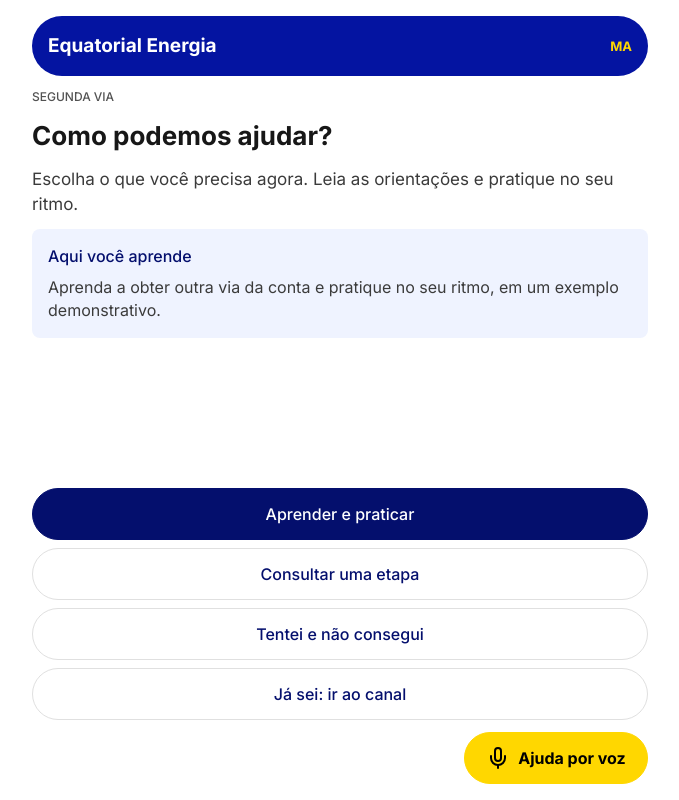
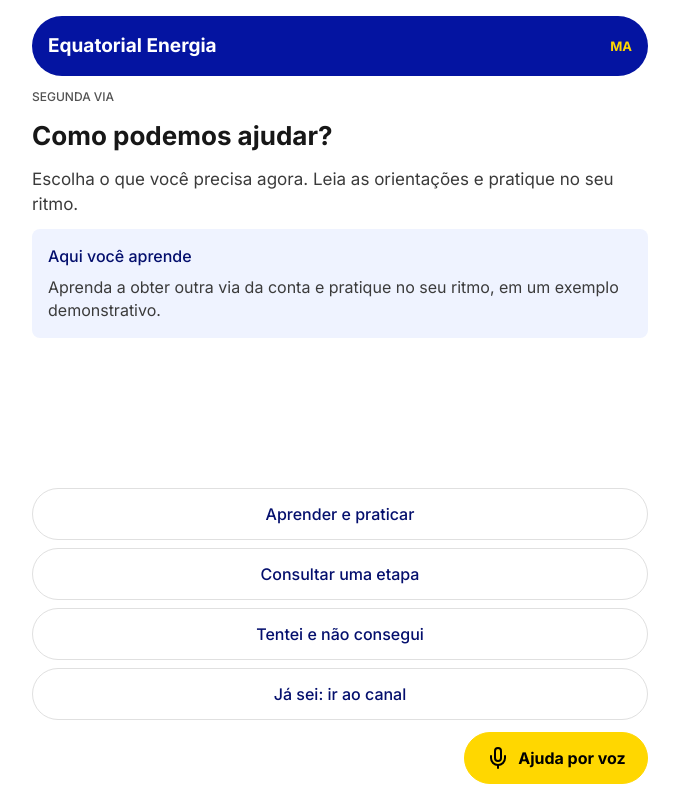
Before and after one commit to HACKATON-EQUATORIAL/mvp, a Next.js app: page / in a window 1280 px wide. Shown: the whole page, without its empty margins (300-979 px from the left). Built offline with nearby package versions, Linux system fonts and the light colour scheme.

Commit message:
style(ui): use white actions and preserve yellow voice help

```diff
--- a/specs/ui-components.md
+++ b/specs/ui-components.md
@@ -1,4 +1,12 @@
 # SPEC — componentes de UI do Digitaliza Aí
+
+> Atualização do usuário em 17/10/2026: todos os botões habilitados e links de
+> ação usam fundo branco e texto azul por padrão; no hover com ponteiro adequado,
+> fundo azul e texto branco. Isso inclui os controles do gravador. “Ajuda por voz”
+> permanece amarelo, com texto e ícone pretos, inclusive no hover, conforme
+> correção posterior do usuário. Disabled/loading conservam os estados de
+> indisponibilidade. Esta regra prevalece sobre as cores históricas de normal/hover.
+
 
 | Campo | Valor |
 | --- | --- |
--- a/src/app/globals.css
+++ b/src/app/globals.css
@@ -174,17 +174,16 @@
   --focus-ring: var(--header-bg);
   --focus-ring-on-brand: var(--highlight-500);
   --transcript-bg: var(--primary-50);
-  --button-bg: var(--primary-500);
-  --button-border: var(--primary-500);
-  --button-text: var(--text-on-brand);
-  --button-bg-hover: var(--surface-page);
-  --button-border-hover: var(--border-default);
-  --button-text-hover: var(--primary-500);
+  --button-bg: var(--surface-page);
+  --button-border: var(--border-default);
+  --button-text: var(--primary-500);
+  --button-bg-hover: var(--primary-500);
+  --button-border-hover: var(--primary-500);
+  --button-text-hover: var(--text-on-brand);
   --button-bg-disabled: var(--surface-muted);
   --button-border-disabled: var(--border-default);
   --button-text-disabled: var(--text-muted);
   --button-pressed-shadow: inset 0 2px 0 var(--primary-700);
-  --voice-help-bg-hover: var(--highlight-400);
   --font-weight-regular: 400;
   --font-weight-medium: 500;
   --font-weight-semibold: 600;
@@ -280,15 +279,12 @@
   width: 100%;
   min-height: 52px;
   padding: var(--spacing-xs) var(--spacing-sm);
-  border: 0;
+  border: 1px solid var(--button-border);
   border-radius: var(--radius-md);
-  background: var(--cta-bg);
-  color: var(--cta-text);
+  background: var(--button-bg);
+  color: var(--button-text);
   font-weight: var(--font-weight-semibold);
   transition: background-color var(--transition-fast);
-}
-.primary-button:hover:not(:disabled) {
-  background: var(--cta-bg-hover);
 }
 .secondary-button {
   display: block;
@@ -296,12 +292,10 @@
   min-height: 52px;
   margin-top: var(--spacing-xxs);
   padding: var(--spacing-xxs) var(--spacing-sm);
-  border: 1px solid var(--border-default);
+  border: 1px solid var(--button-border);
   border-radius: var(--radius-md);
-  background: var(--surface-page);
-}
-.secondary-button:hover:not(:disabled) {
-  background: var(--surface-subtle);
+  background: var(--button-bg);
+  color: var(--button-text);
 }
 .primary-button:disabled,
 .secondary-button:disabled {
@@ -378,6 +372,8 @@
     box-shadow var(--transition-fast);
 }
 @media (hover: hover) and (pointer: fine) {
+  .primary-button:hover:not(:disabled),
+  .secondary-button:hover:not(:disabled),
   .ui-button:hover:not(:disabled) {
     border-color: var(--button-border-hover);
     background: var(--button-bg-hover);
@@ -402,25 +398,16 @@
   animation: ui-button-spin 0.7s linear infinite;
 }
 .voice-help-button {
+  --button-bg: var(--cta-bg);
+  --button-border: var(--cta-bg);
+  --button-text: var(--cta-text);
+  --button-bg-hover: var(--highlight-400);
+  --button-border-hover: var(--cta-bg-hover);
+  --button-text-hover: var(--cta-text);
   width: min(100%, 184px);
-  background: var(--cta-bg);
-  border-color: var(--cta-bg);
-  color: var(--cta-text);
   font-size: var(--font-size-desktop-base);
   line-height: 22px;
   font-weight: var(--font-weight-bold);
-}
-@media (hover: hover) and (pointer: fine) {
-  .voice-help-button:hover:not(:disabled) {
-    border-color: var(--cta-bg-hover);
-    background: var(--voice-help-bg-hover);
-    color: var(--cta-text);
-  }
-}
-.voice-help-button:disabled {
-  border-color: var(--button-border-disabled);
-  background: var(--button-bg-disabled);
-  color: var(--button-text-disabled);
 }
 .voice-help-button-icon {
   width: 24px;
@@ -560,11 +547,6 @@
   font-size: var(--font-size-desktop-sm);
   font-weight: var(--font-weight-semibold);
 }
-.ui-button-secondary {
-  border-color: var(--border-default);
-  background: var(--surface-page);
-  color: var(--primary-500);
-}
 .ui-button-content {
   display: flex;
   align-items: center;
```
